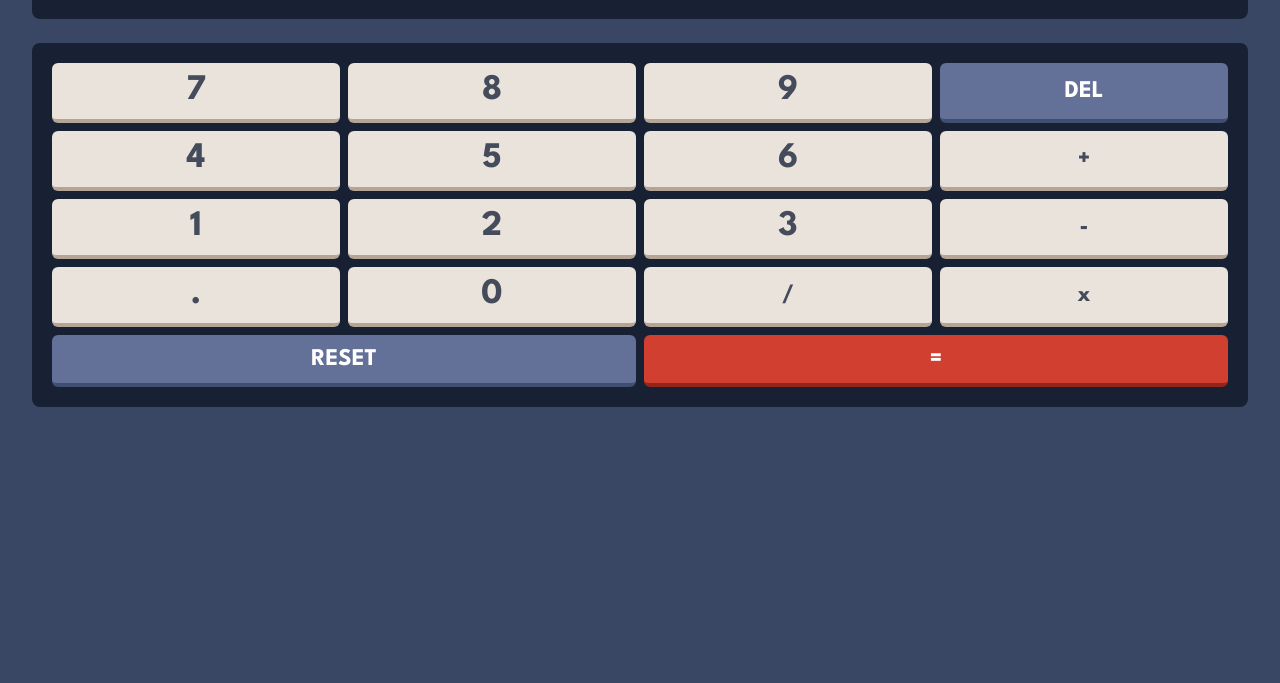
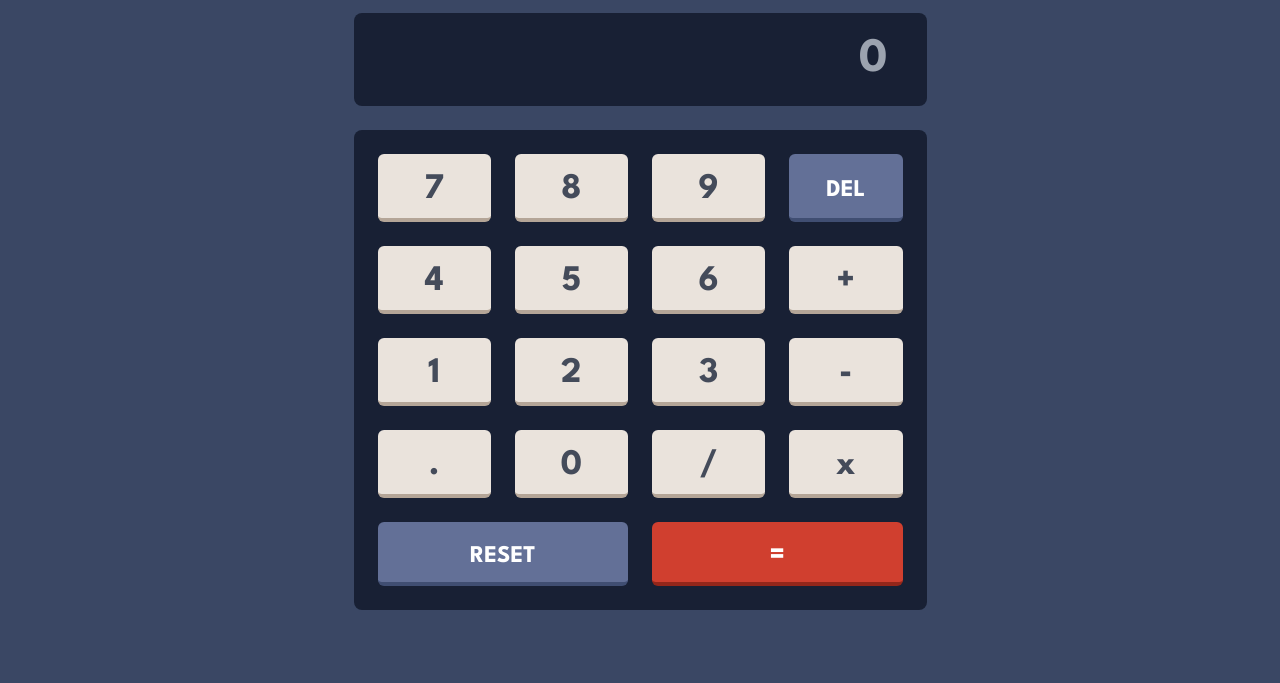
Before and after one commit to TomasPereira-Dev/frontendMentor-Challenge12, a website built with Vite: page index.html in a window 1280 px wide. Shown: the part 141-824 px from the top of the page. Before the commit the page ends 800 px from the top, so only its background shows below. Built offline with nearby package versions, Linux system fonts and the light colour scheme.

Commit message:
added desktop version

```diff
--- a/index.html
+++ b/index.html
@@ -1,5 +1,5 @@
 <!doctype html>
-<html lang="en">
+<html class="h-full" lang="en">
   <head>
     <meta charset="UTF-8" />
     <meta name="viewport" content="width=device-width, initial-scale=1.0"/>
@@ -9,8 +9,8 @@
     <link rel="stylesheet" href="style.css">
     <title>Calc.</title>
   </head>
-  <body class="text-white bg-theme-1-main">
-    <div class="flex flex-col gap-6 p-8">
+  <body class="h-full my-6 text-white bg-theme-1-main md:flex md:justify-center lg:items-center">
+    <div class="flex flex-col gap-6 p-6 max-w-fit">
       <div class="flex justify-between items-center">
         <div>
           <p class="text-2xl">calc</p>
@@ -18,32 +18,32 @@
         <div class="flex items-center gap-4">
           <p class="text-xs">THEME</p>
           <div class="flex gap-2 p-1 bg-theme-1-toggle-bg rounded-full">
-              <input class="appearance-none bg-transparent w-4 h-4 rounded-full checked:bg-theme-1-toggle-btn" type="radio" name="theme" value="theme-1" checked>
-              <input class="appearance-none bg-transparent w-4 h-4 rounded-full checked:bg-theme-2-toggle-btn" type="radio" name="theme" value="theme-2">
-              <input class="appearance-none bg-transparent w-4 h-4 rounded-full checked:bg-theme-3-toggle-btn" type="radio" name="theme" value="theme-3">
+              <input class="appearance-none bg-transparent w-4 h-4 rounded-full checked:bg-theme-1-toggle-btn before:relative before:content-['1'] before:text-xs before:-top-7 before:left-1" type="radio" name="theme" value="theme-1" checked>
+              <input class="appearance-none bg-transparent w-4 h-4 rounded-full checked:bg-theme-2-toggle-btn before:relative before:content-['2'] before:text-xs before:-top-7 before:left-1" type="radio" name="theme" value="theme-2">
+              <input class="appearance-none bg-transparent w-4 h-4 rounded-full checked:bg-theme-3-toggle-btn before:relative before:content-['3'] before:text-xs before:-top-7 before:left-1" type="radio" name="theme" value="theme-3">
           </div>
         </div>
       </div>
-      <input class="text-4xl text-right w-full px-8 py-4 bg-theme-1-screen rounded-lg" type="number" placeholder="0">
-      <div class="grid grid-cols-4 gap-2 p-5 bg-theme-1-screen rounded-lg">
-        <button class="text-4xl text-center p-2 text-theme-1-text bg-theme-1-key-bg-2 border-b-4 rounded-md border-theme-1-key-shadow-2" type="button" data-value="7">7</button>
-        <button class="text-4xl text-center p-2 text-theme-1-text bg-theme-1-key-bg-2 border-b-4 rounded-md border-theme-1-key-shadow-2" type="button" data-value="8">8</button>
-        <button class="text-4xl text-center p-2 text-theme-1-text bg-theme-1-key-bg-2 border-b-4 rounded-md border-theme-1-key-shadow-2" type="button" data-value="9">9</button>
-        <button class="text-2xl text-center p-2 bg-theme-1-key-bg-1 border-b-4 rounded-md border-theme-1-key-shadow " type="button" data-value="delete">DEL</button>
-        <button class="text-4xl text-center p-2 text-theme-1-text bg-theme-1-key-bg-2 border-b-4 rounded-md border-theme-1-key-shadow-2" type="button" data-value="4">4</button>
-        <button class="text-4xl text-center p-2 text-theme-1-text bg-theme-1-key-bg-2 border-b-4 rounded-md border-theme-1-key-shadow-2" type="button" data-value="5">5</button>
-        <button class="text-4xl text-center p-2 text-theme-1-text bg-theme-1-key-bg-2 border-b-4 rounded-md border-theme-1-key-shadow-2" type="button" data-value="6">6</button>
-        <button class="text-2xl text-center p-2 text-theme-1-text bg-theme-1-key-bg-2 border-b-4 rounded-md border-theme-1-key-shadow-2" type="button" data-value="+">+</button>
-        <button class="text-4xl text-center p-2 text-theme-1-text bg-theme-1-key-bg-2 border-b-4 rounded-md border-theme-1-key-shadow-2" type="button" data-value="1">1</button>
-        <button class="text-4xl text-center p-2 text-theme-1-text bg-theme-1-key-bg-2 border-b-4 rounded-md border-theme-1-key-shadow-2" type="button" data-value="2">2</button>
-        <button class="text-4xl text-center p-2 text-theme-1-text bg-theme-1-key-bg-2 border-b-4 rounded-md border-theme-1-key-shadow-2" type="button" data-value="3">3</button>
-        <button class="text-2xl text-center p-2 text-theme-1-text bg-theme-1-key-bg-2 border-b-4 rounded-md border-theme-1-key-shadow-2" type="button" data-value="-">-</button>
-        <button class="text-4xl text-center p-2 text-theme-1-text bg-theme-1-key-bg-2 border-b-4 rounded-md border-theme-1-key-shadow-2" type="button" data-value=".">.</button>
-        <button class="text-4xl text-center p-2 text-theme-1-text bg-theme-1-key-bg-2 border-b-4 rounded-md border-theme-1-key-shadow-2" type="button" data-value="0">0</button>
-        <button class="text-2xl text-center p-2 text-theme-1-text bg-theme-1-key-bg-2 border-b-4 rounded-md border-theme-1-key-shadow-2" type="button" data-value="/">/</button>
-        <button class="text-2xl text-center p-2 text-theme-1-text bg-theme-1-key-bg-2 border-b-4 rounded-md border-theme-1-key-shadow-2" type="button" data-value="*">x</button>
-        <button class="col-span-2 text-2xl text-center p-2 bg-theme-1-key-bg-1 border-b-4 rounded-md border-theme-1-key-shadow" type="button" data-value="reset">RESET</button>
-        <button class="col-span-2 text-2xl text-center p-2 bg-theme-1-toggle-btn border-b-4 rounded-md border-theme-1-key-shadow-3" type="button" data-value="=">=</button>
+      <input class="text-5xl text-right w-full p-6 bg-theme-1-screen rounded-lg" type="number" placeholder="0">
+      <div class="grid grid-cols-4 gap-2 p-6 bg-theme-1-screen rounded-lg md:gap-6">
+        <button class="text-4xl text-center p-2 pt-4 text-theme-1-text bg-theme-1-key-bg-2 border-b-4 rounded-md border-theme-1-key-shadow-2" type="button" data-value="7">7</button>
+        <button class="text-4xl text-center p-2 pt-4 text-theme-1-text bg-theme-1-key-bg-2 border-b-4 rounded-md border-theme-1-key-shadow-2" type="button" data-value="8">8</button>
+        <button class="text-4xl text-center p-2 pt-4 text-theme-1-text bg-theme-1-key-bg-2 border-b-4 rounded-md border-theme-1-key-shadow-2" type="button" data-value="9">9</button>
+        <button class="text-2xl text-center p-2 pt-4 bg-theme-1-key-bg-1 border-b-4 rounded-md border-theme-1-key-shadow " type="button" data-value="delete">DEL</button>
+        <button class="text-4xl text-center p-2 pt-4 text-theme-1-text bg-theme-1-key-bg-2 border-b-4 rounded-md border-theme-1-key-shadow-2" type="button" data-value="4">4</button>
+        <button class="text-4xl text-center p-2 pt-4 text-theme-1-text bg-theme-1-key-bg-2 border-b-4 rounded-md border-theme-1-key-shadow-2" type="button" data-value="5">5</button>
+        <button class="text-4xl text-center p-2 pt-4 text-theme-1-text bg-theme-1-key-bg-2 border-b-4 rounded-md border-theme-1-key-shadow-2" type="button" data-value="6">6</button>
+        <button class="text-4xl text-center p-2 pt-4 text-theme-1-text bg-theme-1-key-bg-2 border-b-4 rounded-md border-theme-1-key-shadow-2" type="button" data-value="+">+</button>
+        <button class="text-4xl text-center p-2 pt-4 text-theme-1-text bg-theme-1-key-bg-2 border-b-4 rounded-md border-theme-1-key-shadow-2" type="button" data-value="1">1</button>
+        <button class="text-4xl text-center p-2 pt-4 text-theme-1-text bg-theme-1-key-bg-2 border-b-4 rounded-md border-theme-1-key-shadow-2" type="button" data-value="2">2</button>
+        <button class="text-4xl text-center p-2 pt-4 text-theme-1-text bg-theme-1-key-bg-2 border-b-4 rounded-md border-theme-1-key-shadow-2" type="button" data-value="3">3</button>
+        <button class="text-4xl text-center p-2 pt-4 text-theme-1-text bg-theme-1-key-bg-2 border-b-4 rounded-md border-theme-1-key-shadow-2" type="button" data-value="-">-</button>
+        <button class="text-4xl text-center p-2 pt-4 text-theme-1-text bg-theme-1-key-bg-2 border-b-4 rounded-md border-theme-1-key-shadow-2" type="button" data-value=".">.</button>
+        <button class="text-4xl text-center p-2 pt-4 text-theme-1-text bg-theme-1-key-bg-2 border-b-4 rounded-md border-theme-1-key-shadow-2" type="button" data-value="0">0</button>
+        <button class="text-4xl text-center p-2 pt-4 text-theme-1-text bg-theme-1-key-bg-2 border-b-4 rounded-md border-theme-1-key-shadow-2" type="button" data-value="/">/</button>
+        <button class="text-4xl text-center p-2 pt-4 text-theme-1-text bg-theme-1-key-bg-2 border-b-4 rounded-md border-theme-1-key-shadow-2" type="button" data-value="*">x</button>
+        <button class="col-span-2 text-2xl text-center p-2 pt-4 bg-theme-1-key-bg-1 border-b-4 rounded-md border-theme-1-key-shadow" type="button" data-value="reset">RESET</button>
+        <button class="col-span-2 text-3xl text-center p-2 pt-4 bg-theme-1-toggle-btn border-b-4 rounded-md border-theme-1-key-shadow-3" type="button" data-value="=">=</button>
       </div>
     </div>
   </body>
```
